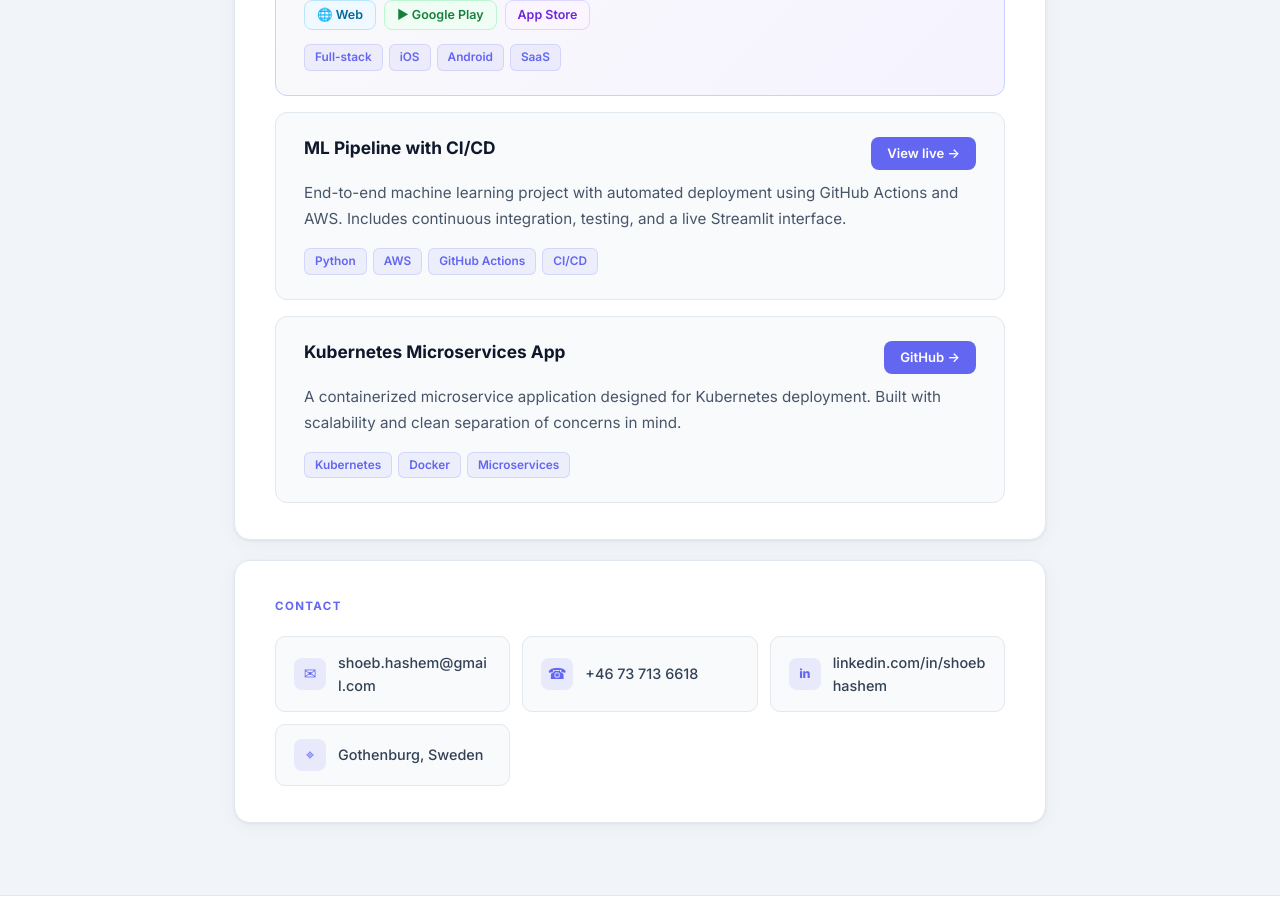
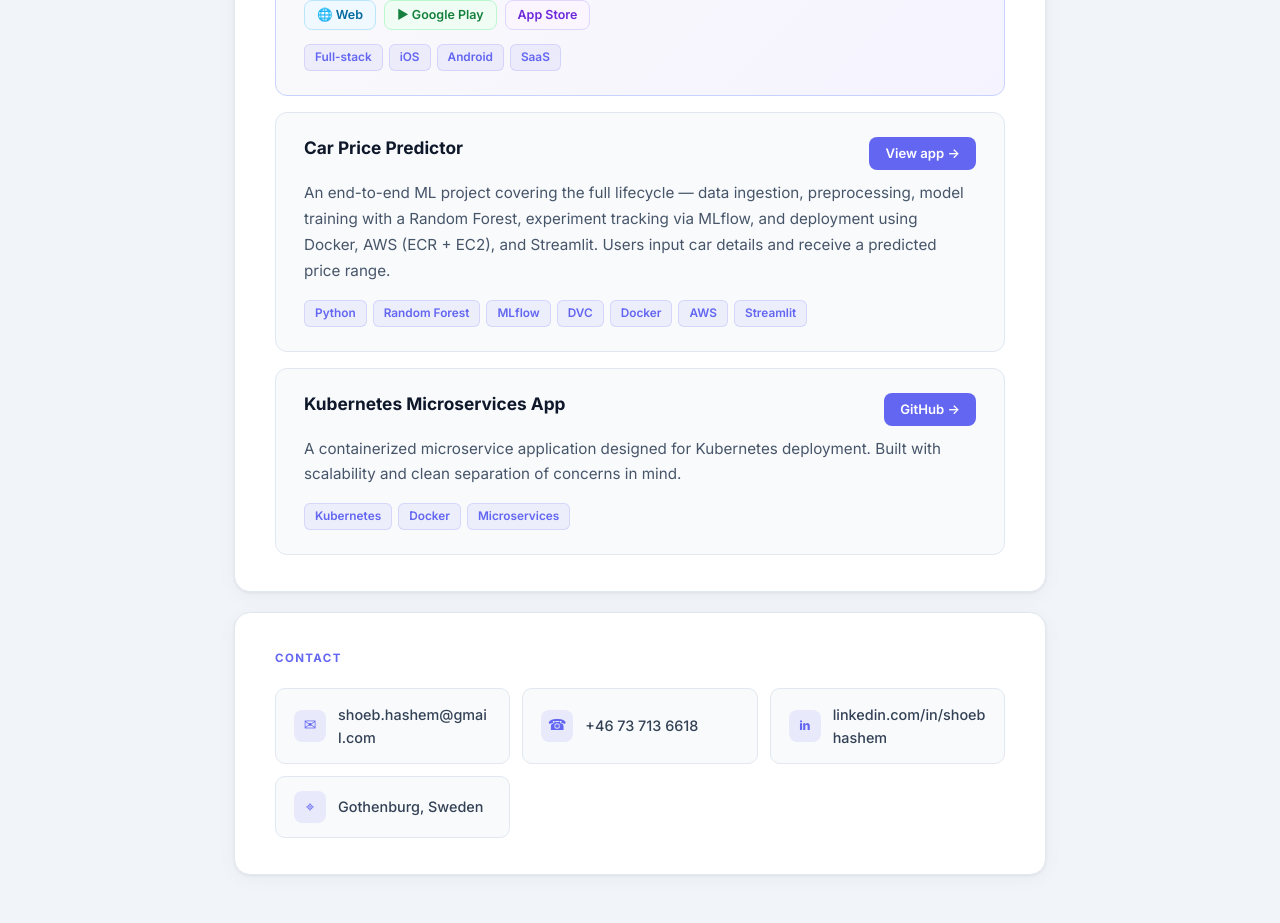
Before and after one commit to shoebhashem/homepage, a React (Create React App) app: page / in a window 1280 px wide. Shown: the part 900-1823 px from the top of the page. Built offline with nearby package versions, Linux system fonts and the light colour scheme.

Commit message:
car price project added correctly

```diff
--- a/src/App.js
+++ b/src/App.js
@@ -74,24 +74,30 @@ function HomePage() {
 
             <div className="project-card">
               <div className="project-header">
-                <h3>ML Pipeline with CI/CD</h3>
-                <a href="http://51.20.109.46:8501/" target="_blank" rel="noopener noreferrer" className="btn">
-                  View live →
+                <h3>Car Price Predictor</h3>
+                <a href="https://mlproject-car-price-predictor.streamlit.app/" target="_blank" rel="noopener noreferrer" className="btn">
+                  View app →
                 </a>
               </div>
               <p>
-                End-to-end machine learning project with automated deployment using GitHub Actions and AWS.
-                Includes continuous integration, testing, and a live Streamlit interface.
+                An end-to-end ML project covering the full lifecycle — data ingestion, preprocessing,
+                model training with a Random Forest, experiment tracking via MLflow, and deployment
+                using Docker, AWS (ECR + EC2), and Streamlit. Users input car details and receive
+                a predicted price range.
               </p>
               <div className="project-tags">
                 <span>Python</span>
+                <span>Random Forest</span>
+                <span>MLflow</span>
+                <span>DVC</span>
+                <span>Docker</span>
                 <span>AWS</span>
-                <span>GitHub Actions</span>
-                <span>CI/CD</span>
+                <span>Streamlit</span>
               </div>
             </div>
 
-            <div className="project-card">
+
+<div className="project-card">
               <div className="project-header">
                 <h3>Kubernetes Microservices App</h3>
                 <a href="https://github.com/shoebhashem/myAPP" target="_blank" rel="noopener noreferrer" className="btn">
```
